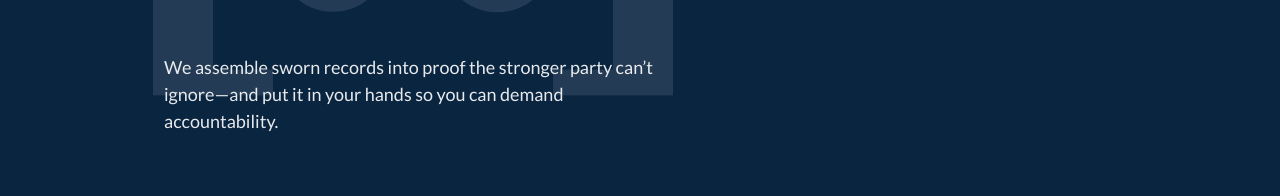
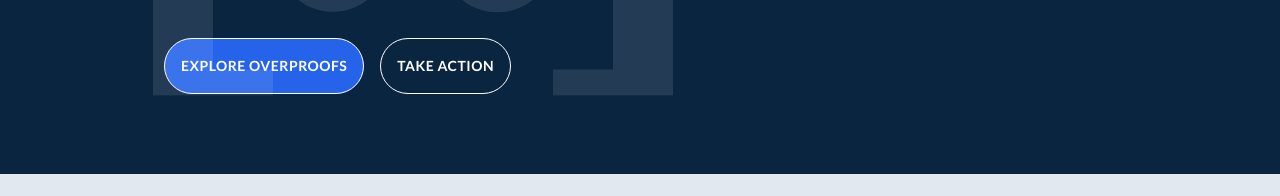
Before and after one commit to astheworldburns/DemocraticJustice, an Eleventy site: page index.njk in a window 1280 px wide. Shown: the part 329-525 px from the top of the page. Built offline with nearby package versions, Linux system fonts and the light colour scheme; Eleventy itself is replaced by a stand-in of ours; files that its build step writes are made by us from their sources; files whose address does not match are found by name; a web font is replaced by a local one; what @sindresorhus/slugify would draw is missing.

Commit message:
Remove hero lede paragraph from homepage

```diff
--- a/index.njk
+++ b/index.njk
@@ -21,7 +21,6 @@ reviewDate: 2024-12-01
     <div class="hero-grid">
       <div class="hero-copy">
         <h1 class="hero-headline">Proof.<strong>Not Spin.</strong></h1>
-        <p class="hero-lede">We assemble sworn records into proof the stronger party can’t ignore—and put it in your hands so you can demand accountability.</p>
         <div class="btn-group">
           <a href="{{ '/overproofs/' | url }}" class="btn btn-accent">
             Explore Overproofs
```
